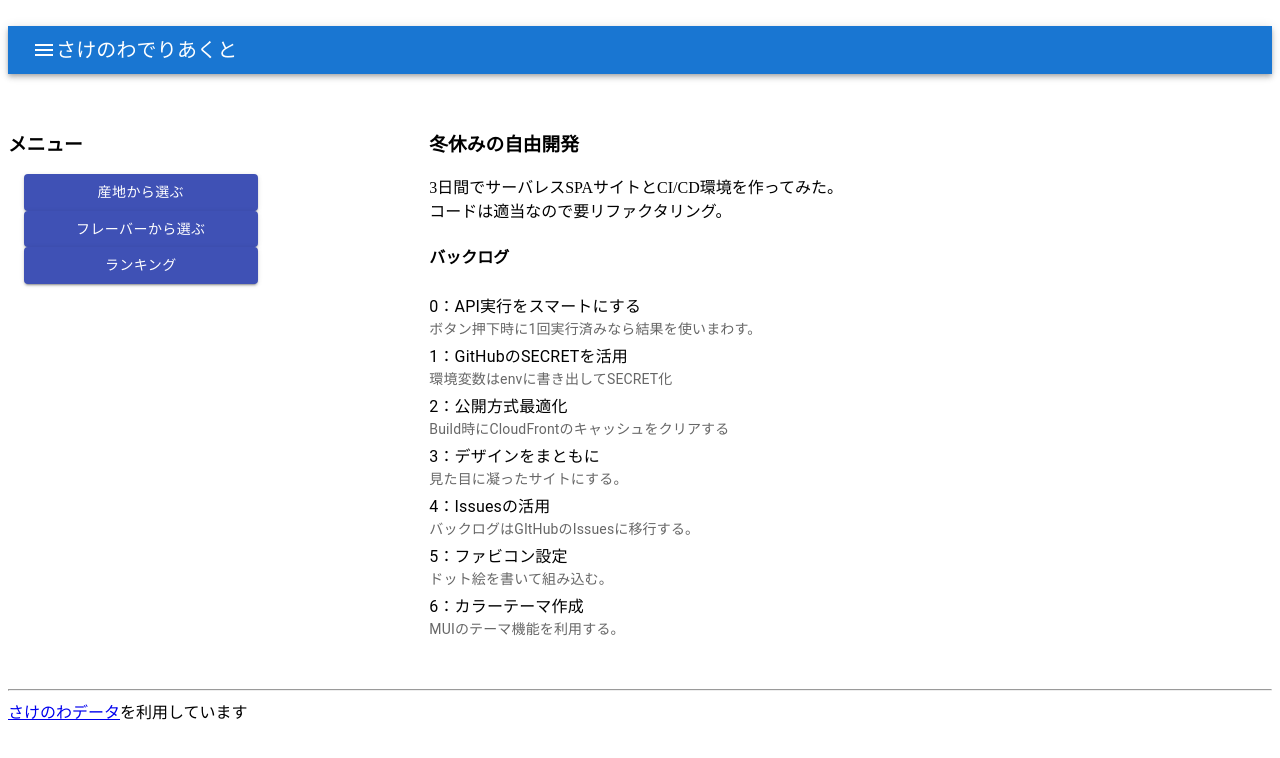
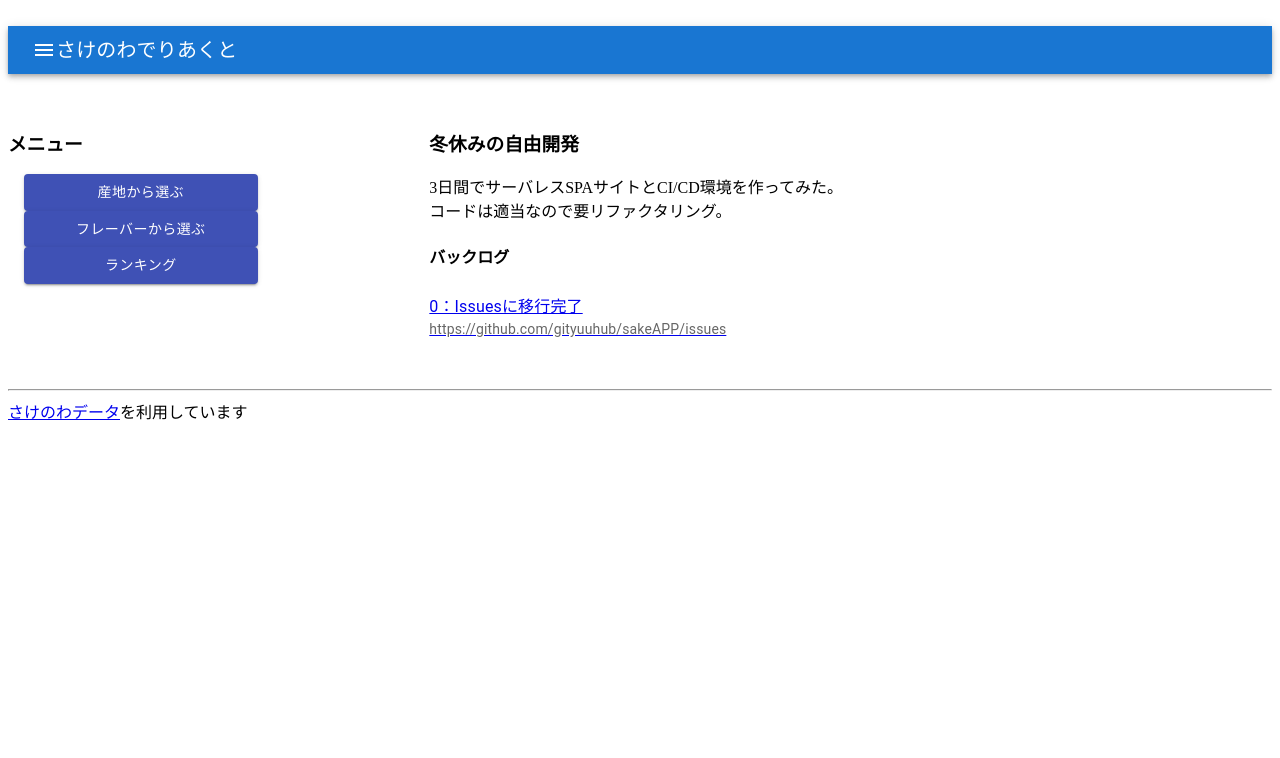
Before and after one commit to snoopyuki/sakeAPP, a React (Create React App) app: page / in a window 1280 px wide. Shown: the top 758 px of the page. Built offline with nearby package versions, Linux system fonts and the light colour scheme.

Commit message:
initial commit

```diff
--- a/src/components/initContents.tsx
+++ b/src/components/initContents.tsx
@@ -4,32 +4,8 @@ import { ListItemButton, ListItemText } from '@mui/material';
 // バックログの中身
 const backLog: { [key: string]: string }[] = [
   {
-    p: 'API実行をスマートにする',
-    s: 'ボタン押下時に1回実行済みなら結果を使いまわす。',
-  },
-  {
-    p: 'GitHubのSECRETを活用',
-    s: '環境変数はenvに書き出してSECRET化',
-  },
-  {
-    p: '公開方式最適化',
-    s: 'Build時にCloudFrontのキャッシュをクリアする',
-  },
-  {
-    p: 'デザインをまともに',
-    s: '見た目に凝ったサイトにする。',
-  },
-  {
-    p: 'Issuesの活用',
-    s: 'バックログはGItHubのIssuesに移行する。',
-  },
-  {
-    p: 'ファビコン設定',
-    s: 'ドット絵を書いて組み込む。',
-  },
-  {
-    p: 'カラーテーマ作成',
-    s: 'MUIのテーマ機能を利用する。',
+    p: 'Issuesに移行完了',
+    s: 'https://github.com/gityuuhub/sakeAPP/issues',
   },
 ];
 
@@ -46,9 +22,11 @@ export const InitContents: React.FC = () => {
       <h4>バックログ</h4>
       <ListItemButton>
         <div>
-          {backLog.map((bl, index) => {
-            return <ListItemText key={bl.p} primary={`${index}：${bl.p}`} secondary={bl.s} />;
-          })}
+          <a href="https://github.com/gityuuhub/sakeAPP/issues" target="_blank" rel="noreferrer">
+            {backLog.map((bl, index) => {
+              return <ListItemText key={bl.p} primary={`${index}：${bl.p}`} secondary={bl.s} />;
+            })}
+          </a>
         </div>
       </ListItemButton>
     </>
```
Also changed, not shown: 1 other file (tests, documents, lock files or other folders).
